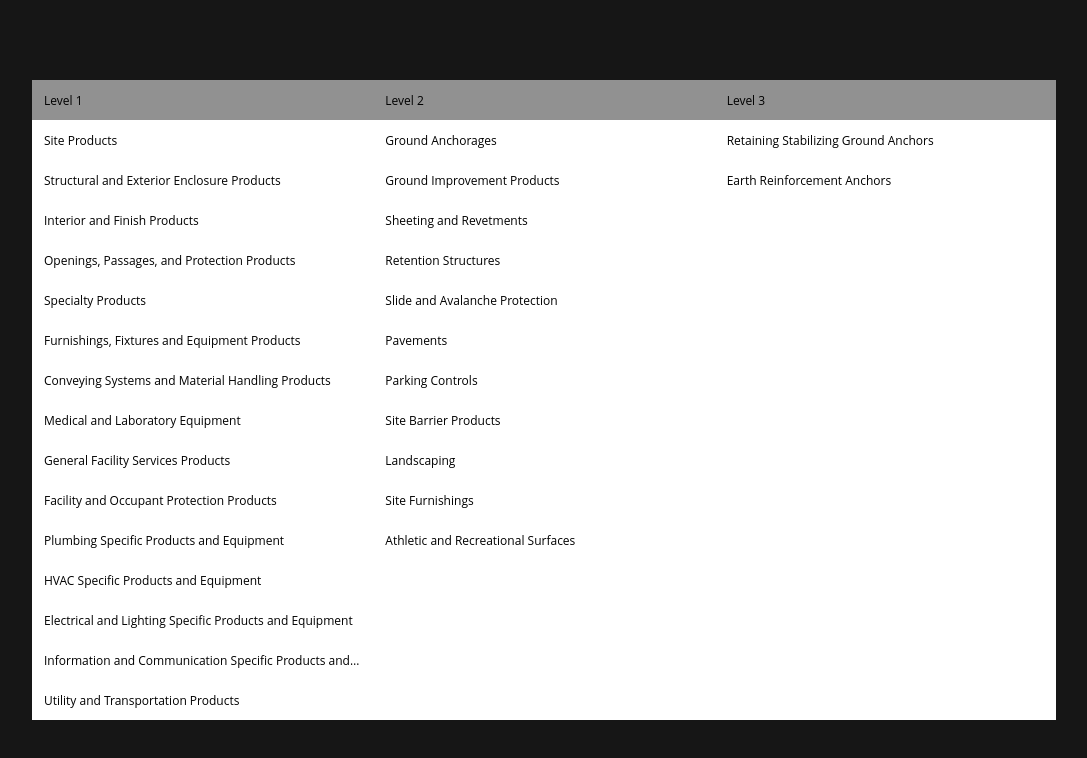
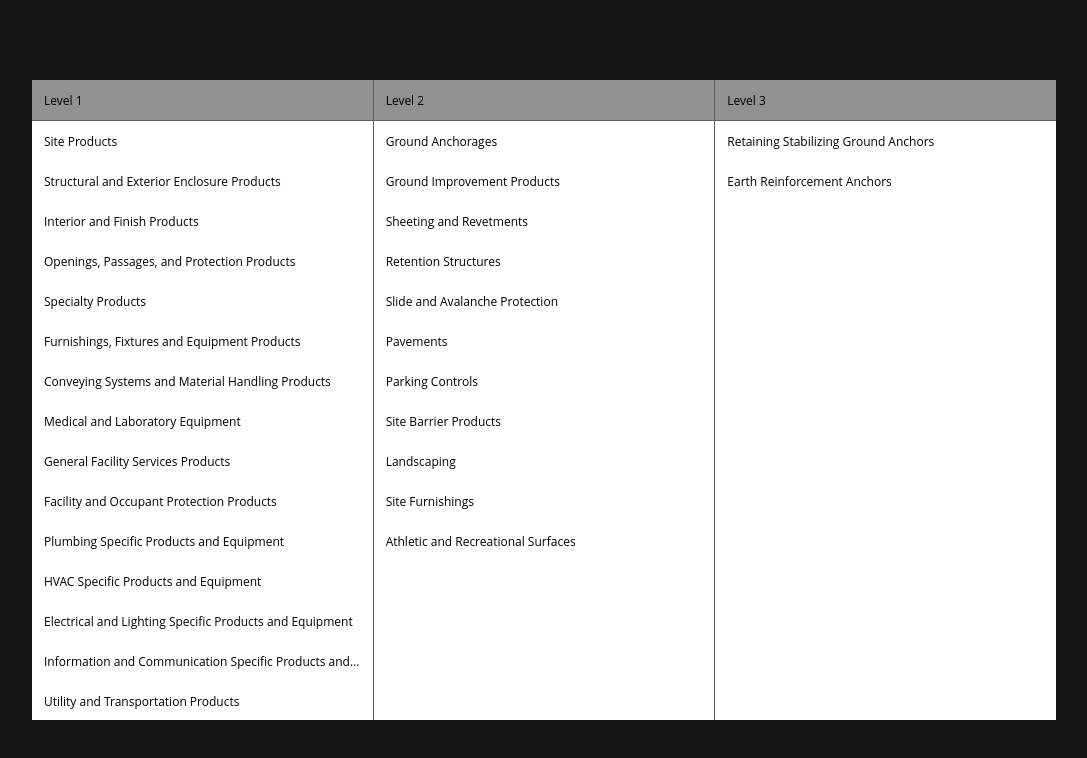
Before and after one commit to zmm2025/react-testing-app, a React (Create React App) app: page / in a window 1280 px wide. Shown: the top 758 px of the page, without its empty margins (96-1183 px from the left). Built offline with nearby package versions, Linux system fonts and the light colour scheme.

Commit message:
Added dividers, renamed table to selector

```diff
--- a/src/assets/styles/class-selector.css
+++ b/src/assets/styles/class-selector.css
@@ -21,7 +21,7 @@
 
 .column {
     /* Layout */
-    min-width: calc(100% / 3);
+    min-width: calc((100% - 1px - 1px) / 3);
 }
 
 .header {
@@ -34,10 +34,18 @@
     background: var(--neutral-400, #919191);
 }
 
+.horizontal-divider {
+    /* Layout */
+    min-height: 1px;
+
+    /* Appearance */
+    background-color: var(--neutral-600, #5e5e5e);
+}
+
 .body {
     /* Layout */
     width: 100%;
-    height: 100%;
+    height: calc(100% - 40px - 1px);
     overflow-y: auto;
 }
 
@@ -62,3 +70,11 @@
         background-color: var(--neutral-200, #c7c7c7);
     }
 }
+
+.vertical-divider {
+    /* Layout */
+    min-width: 1px;
+
+    /* Appearance */
+    background-color: var(--neutral-600, #5e5e5e);
+}
--- a/src/components/ClassSelector.js
+++ b/src/components/ClassSelector.js
@@ -5,7 +5,7 @@ import classesData from "../data/classes.json";
 export default function ClassSelector() {
     return (
         <div className="class-selector">
-            {tableColumns}
+            {selectorColumns}
         </div>
     );
 }
@@ -19,8 +19,8 @@ function childrenCount(object) {
 const classesDataDepth = 7;
 let currentClassPath = ["Site Products", "Ground Anchorages"];
 
-// Initialize table columns
-let tableColumns = [];
+// Initialize class selector columns
+let selectorColumns = [];
 let levelClasses = classesData;
 for (let colIndex = 0; colIndex < classesDataDepth; colIndex++) {
     let columnCells = [];
@@ -30,6 +30,11 @@ for (let colIndex = 0; colIndex < classesDataDepth; colIndex++) {
         <div className="header">
             Level {colIndex + 1}
         </div>
+    );
+
+    // Add horizontal divider to column
+    columnCells.push(
+        <div className="horizontal-divider" />
     );
 
     // Initialize body cells
@@ -51,10 +56,15 @@ for (let colIndex = 0; colIndex < classesDataDepth; colIndex++) {
     );
 
     // Add column to array
-    tableColumns.push(
+    selectorColumns.push(
         <div className="column">
             {columnCells}
         </div>
+    );
+
+    // Add vertical divider to array
+    selectorColumns.push(
+        <div className="vertical-divider" />
     );
 
     // Traverse to next level
```
